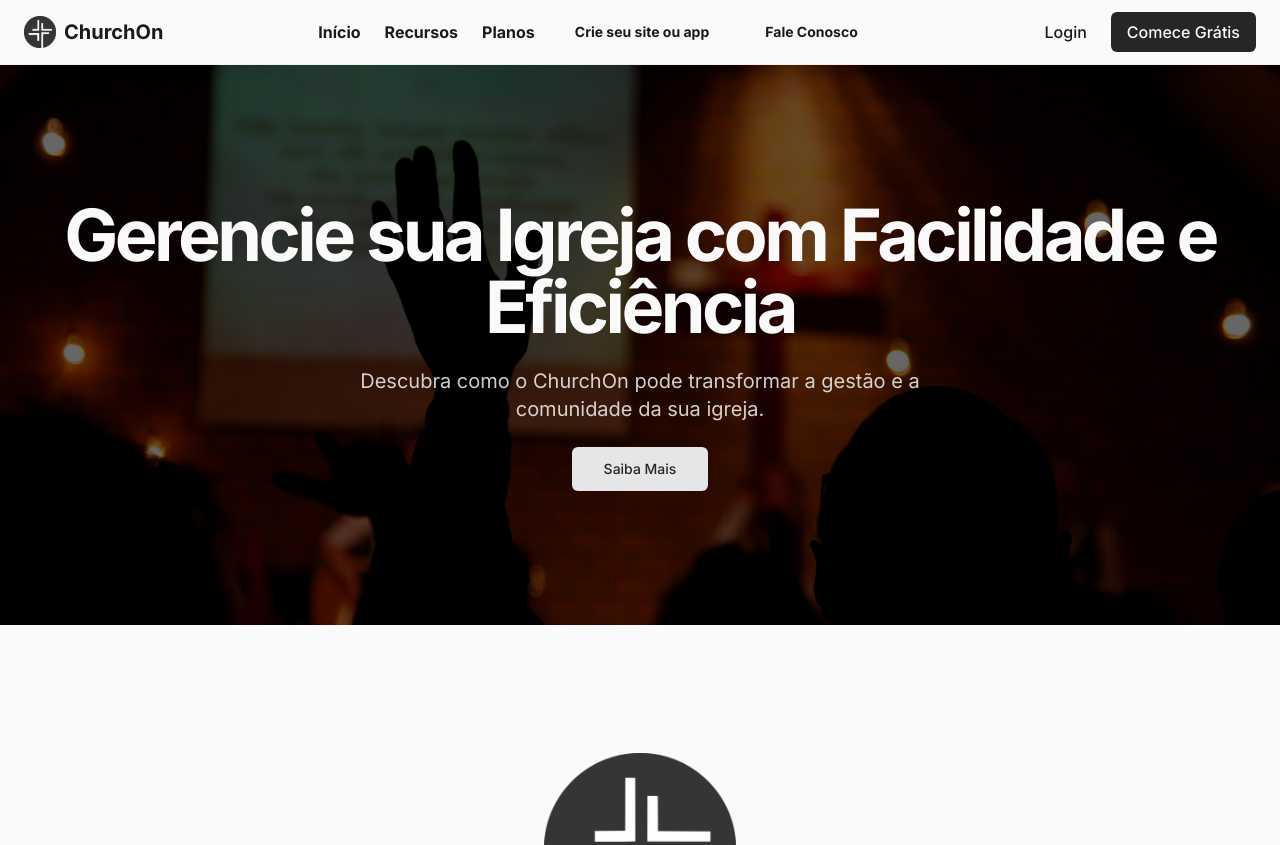
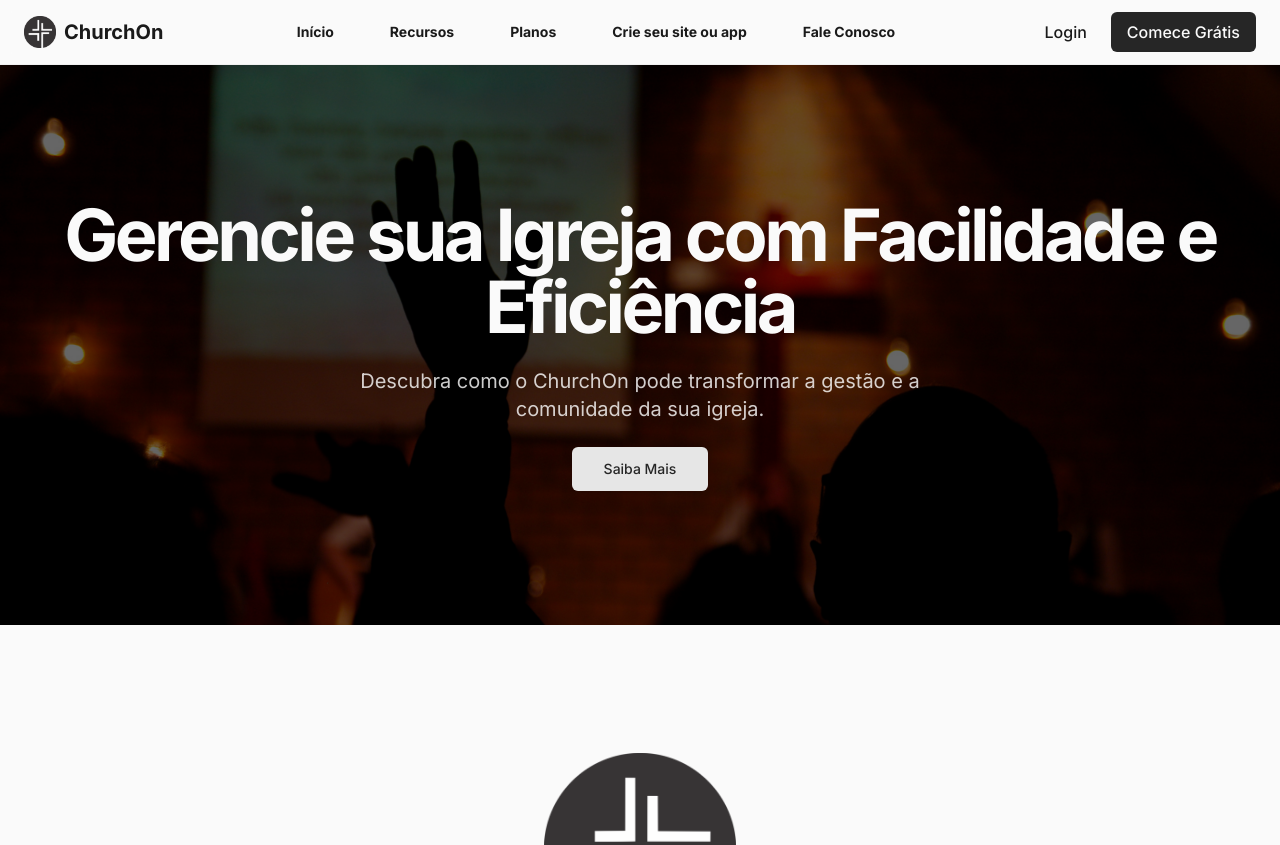
Before and after one commit to lenonjund-prog/ChurchOnFirebase, a Next.js app: page / in a window 1280 px wide. Shown: the top 845 px of the page. Built offline with nearby package versions, Linux system fonts and the light colour scheme.

Commit message:
[dyad] wrote 1 file(s)

```diff
--- a/src/components/landing/LandingHeader.tsx
+++ b/src/components/landing/LandingHeader.tsx
@@ -2,7 +2,7 @@
 
 import Link from "next/link";
 import { Button } from "@/components/ui/button";
-import { Menu } from "lucide-react"; // Corrigido: de '=>' para 'from'
+import { Menu } from "lucide-react";
 import { Sheet, SheetContent, SheetTrigger, SheetHeader, SheetTitle } from "@/components/ui/sheet";
 import { IgrejaSaaSLogo } from "@/components/icons";
 
@@ -26,15 +26,21 @@ export function LandingHeader() {
           </Link>
         </div>
         <nav className="hidden md:flex flex-1 justify-center items-center gap-6 text-base">
-          <Link className="font-bold transition-transform hover:scale-105 hover:text-primary" href="/#top">
+          <Button asChild variant="ghost" className="font-bold transition-transform hover:scale-105 hover:text-primary">
+            <Link href="/#top">
               Início
             </Link>
-          <Link className="font-bold transition-transform hover:scale-105 hover:text-primary" href="#features">
+          </Button>
+          <Button asChild variant="ghost" className="font-bold transition-transform hover:scale-105 hover:text-primary">
+            <Link href="#features">
               Recursos
             </Link>
-          <Link className="font-bold transition-transform hover:scale-105 hover:text-primary" href="#pricing">
+          </Button>
+          <Button asChild variant="ghost" className="font-bold transition-transform hover:scale-105 hover:text-primary">
+            <Link href="#pricing">
               Planos
             </Link>
+          </Button>
           <Button asChild variant="ghost" className="font-bold transition-transform hover:scale-105 hover:text-primary">
             <Link href="/#custom-cta">Crie seu site ou app</Link>
           </Button>
```
Lines whose indentation alone changed are shown as unchanged.
